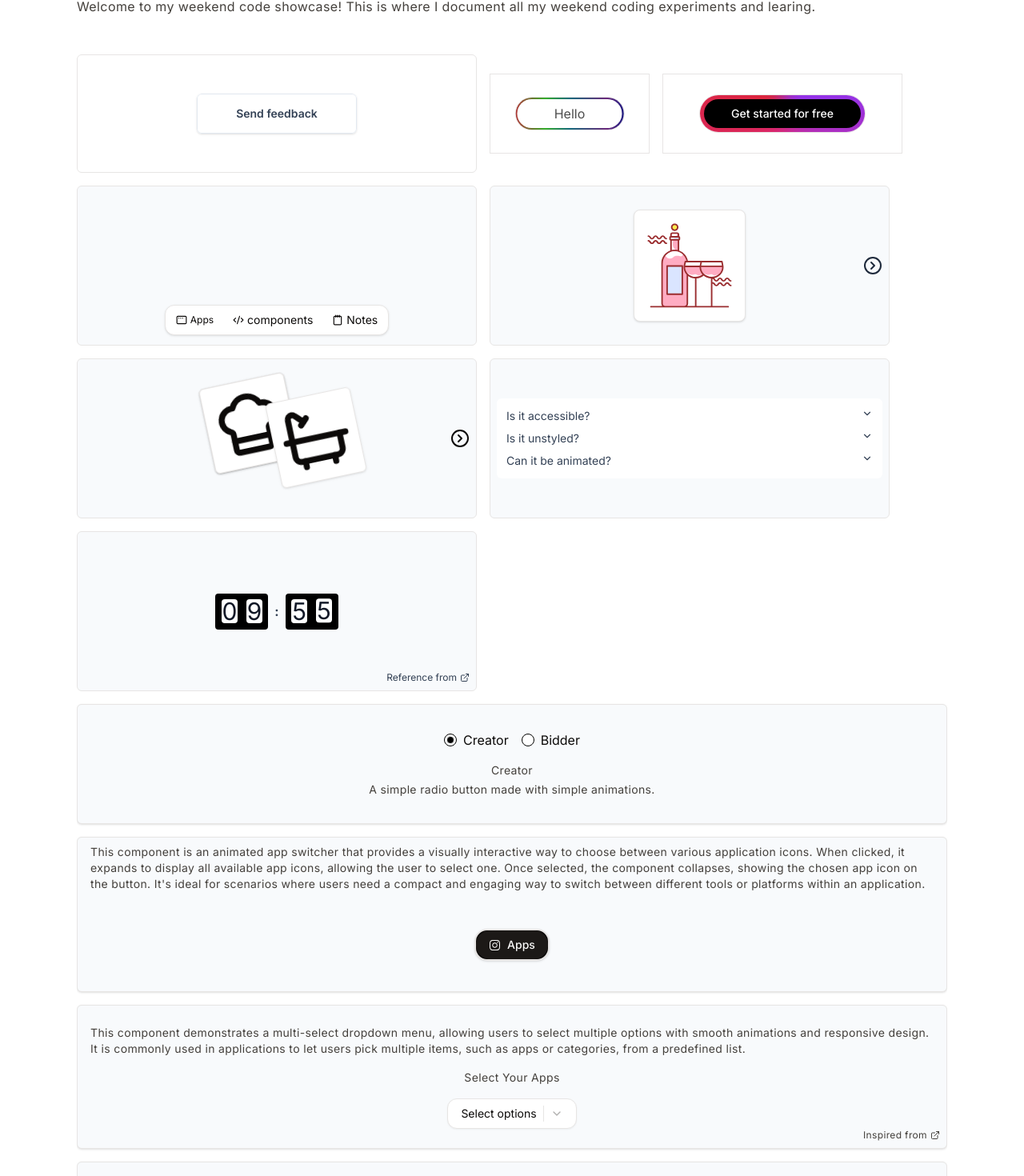
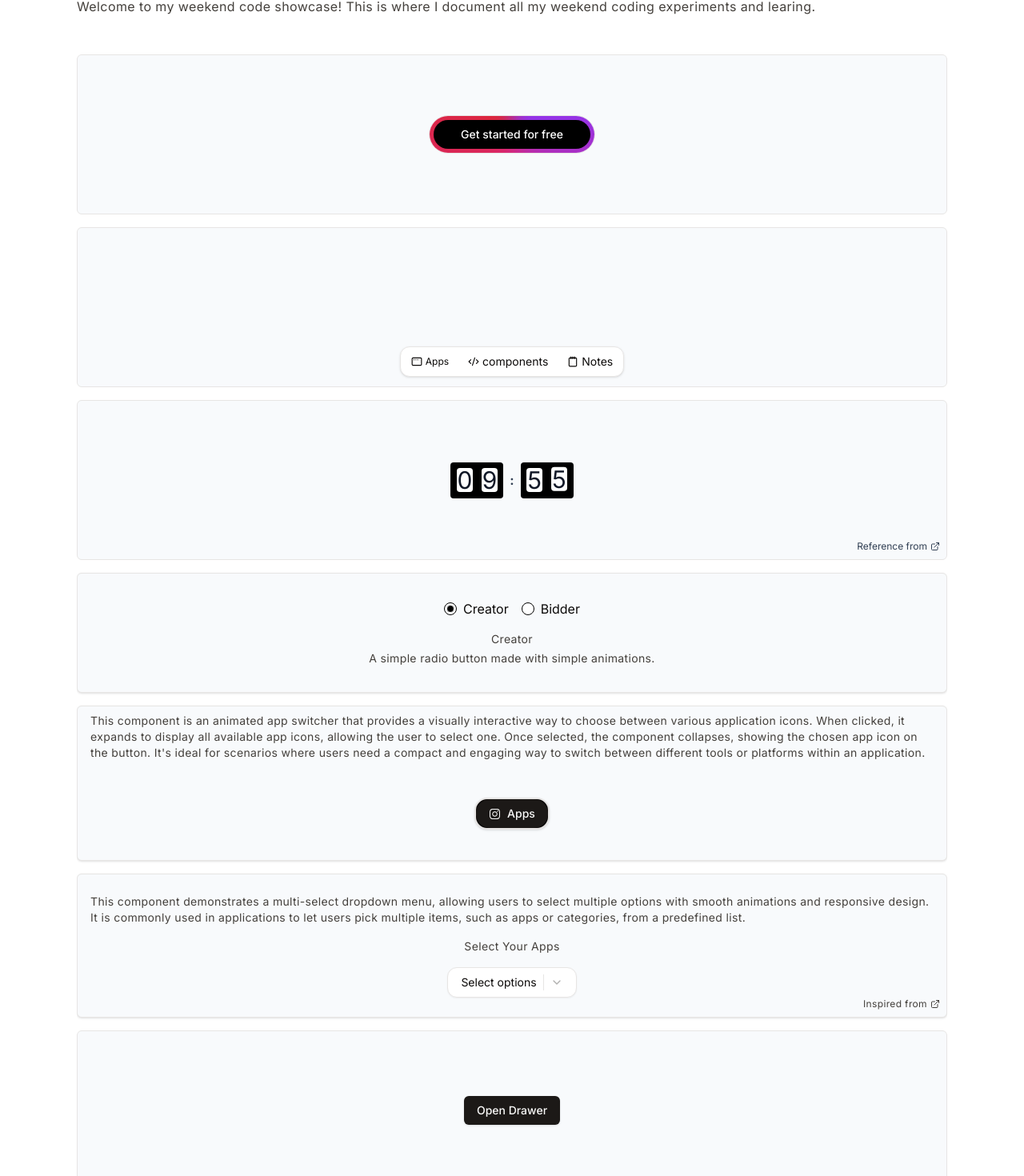
Before and after one commit to prasenjitpawar22/profile-web, a Next.js app: page /components in a window 1280 px wide. Shown: the part 252-1722 px from the top of the page at 80% size. Built offline with nearby package versions, Linux system fonts and the light colour scheme.

Commit message:
week  work

```diff
--- a/app/components/page.tsx
+++ b/app/components/page.tsx
@@ -31,19 +31,19 @@ export default function Page() {
           weekend coding experiments and learing.
         </p>
       </div>
-      <div className='my-12 flex items-center justify-center md:justify-start gap-4 flex-wrap overflow-hidden'>
-        <InlinePopup />
-        <DiscoButton />
+      <div className='my-12 flex items-center justify-center flex-col md:justify-start gap-4 flex-wrap overflow-hidden'>
+        {/* <InlinePopup /> */}
+        {/* <DiscoButton /> */}
         <SlideUpButton />
         <DynamicActionBar />
-        <SliderThrow />
-        <CardsShuffle />
-        <NormalAccordion />
+        {/* <SliderThrow /> */}
+        {/* <CardsShuffle /> */}
+        {/* <NormalAccordion /> */}
         <Timer />
         <GlideRadioButton />
         <AppSelector />
         <MultiSelectExample />
-        <div className='bg-slate-50 py-6 w-full relative h-fit gap-4 items-center flex-col px-4 flex rounded-md shadow border'>
+        <div className='relative flex p-2 border bg-slate-50 text-slate-700 rounded-md h-[200px] w-full items-center justify-center'>
           <DrawerComp />
         </div>
       </div>
--- a/components/weekend-components/dynamic-action-bar/index.tsx
+++ b/components/weekend-components/dynamic-action-bar/index.tsx
@@ -29,7 +29,7 @@ export const DynamicActionBar = () => {
   }>({ isOpen: false, state: null })
 
   return (
-    <motion.div className='flex w-[500px] bg-slate-50 h-[200px] items-end justify-center border p-3 rounded-md'>
+    <motion.div className='flex w-full bg-slate-50 h-[200px] items-end justify-center border p-3 rounded-md'>
       <CollapsibleRoot
         initial={{ width: 280 }}
         animate={{ width: state.isOpen ? 300 : 280 }}
--- a/components/weekend-components/slide-up-button.tsx
+++ b/components/weekend-components/slide-up-button.tsx
@@ -1,24 +1,22 @@
-import { ChevronsRight } from "lucide-react";
+import { ChevronsRight } from 'lucide-react'
 export default function SlideUpButton() {
   return (
-    <div className="relative h-[100px] flex items-center justify-center w-[300px] border">
+    <div className='relative flex p-2 border bg-slate-50 text-slate-700 rounded-md h-[200px] w-full items-center justify-center'>
       <button
-        className="relative w-52 h-12 inline-flex items-center justify-center
-    px-4 py-3 group rounded-full ring-none border overflow-hidden"
-      >
+        className='relative w-52 h-12 inline-flex items-center justify-center
+    px-4 py-3 group rounded-full ring-none border overflow-hidden'>
         <span
-          className="absolute rounded-full -inset-[160%] animate-spin-slow
+          className='absolute rounded-full -inset-[160%] animate-spin-slow
         bg-[conic-gradient(var(--tw-gradient-stops))]
-       from-purple-600 from-20% via-pink-600 via-50% to-red-600 blur-md"
-        ></span>
-        <span className="absolute w-[95%] h-[80%] rounded-full bg-black group-hover:bg-white transition-all duration-300"></span>
-        <span className="relative group-hover:absolute text-white text-sm font-medium group-hover:text-black transition-all duration-300 group-hover:-translate-y-14">
+       from-purple-600 from-20% via-pink-600 via-50% to-red-600 blur-md'></span>
+        <span className='absolute w-[95%] h-[80%] rounded-full bg-black group-hover:bg-white transition-all duration-300'></span>
+        <span className='relative group-hover:absolute text-white text-sm font-medium group-hover:text-black transition-all duration-300 group-hover:-translate-y-14'>
           Get started for free
         </span>
-        <span className="inline-flex items-center justify-center group-hover:relative absolute text-sm font-medium text-black transition-all duration-300 translate-y-14 group-hover:translate-y-0 ">
+        <span className='inline-flex items-center justify-center group-hover:relative absolute text-sm font-medium text-black transition-all duration-300 translate-y-14 group-hover:translate-y-0 '>
           Get started for free <ChevronsRight size={18} />
         </span>
       </button>
     </div>
-  );
+  )
 }
--- a/components/weekend-components/timer.tsx
+++ b/components/weekend-components/timer.tsx
@@ -33,7 +33,7 @@ export default function Timer() {
   }, [])
   // aababbab
   return (
-    <div className='relative flex p-2 border bg-slate-50 text-slate-700 rounded-md h-[200px] w-[500px] items-center justify-center'>
+    <div className='relative flex p-2 border bg-slate-50 text-slate-700 rounded-md h-[200px] w-full items-center justify-center'>
       <Counter value={minutes} />
       <span className='font-bold mx-2'>:</span>
       <Counter value={seconds} />
```
